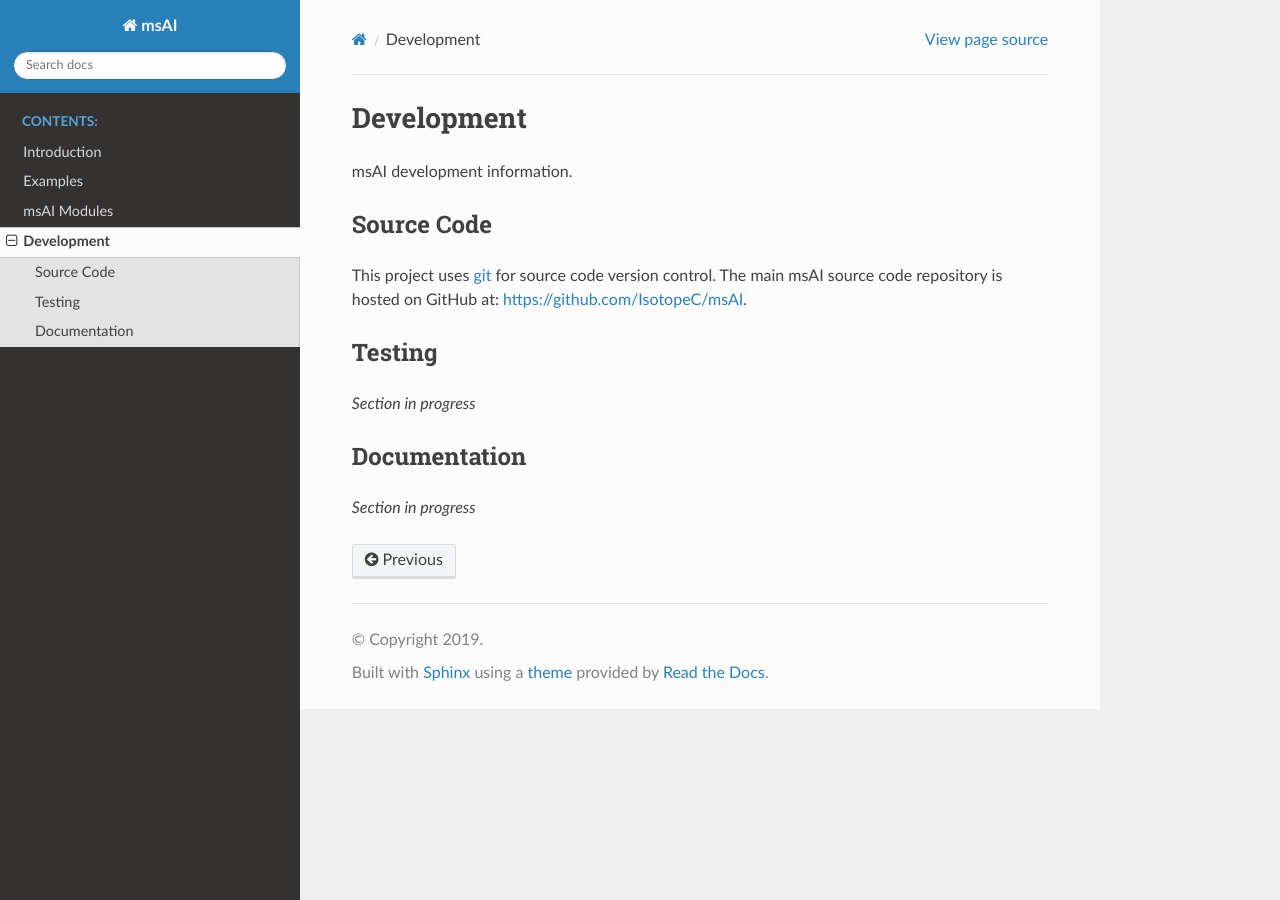
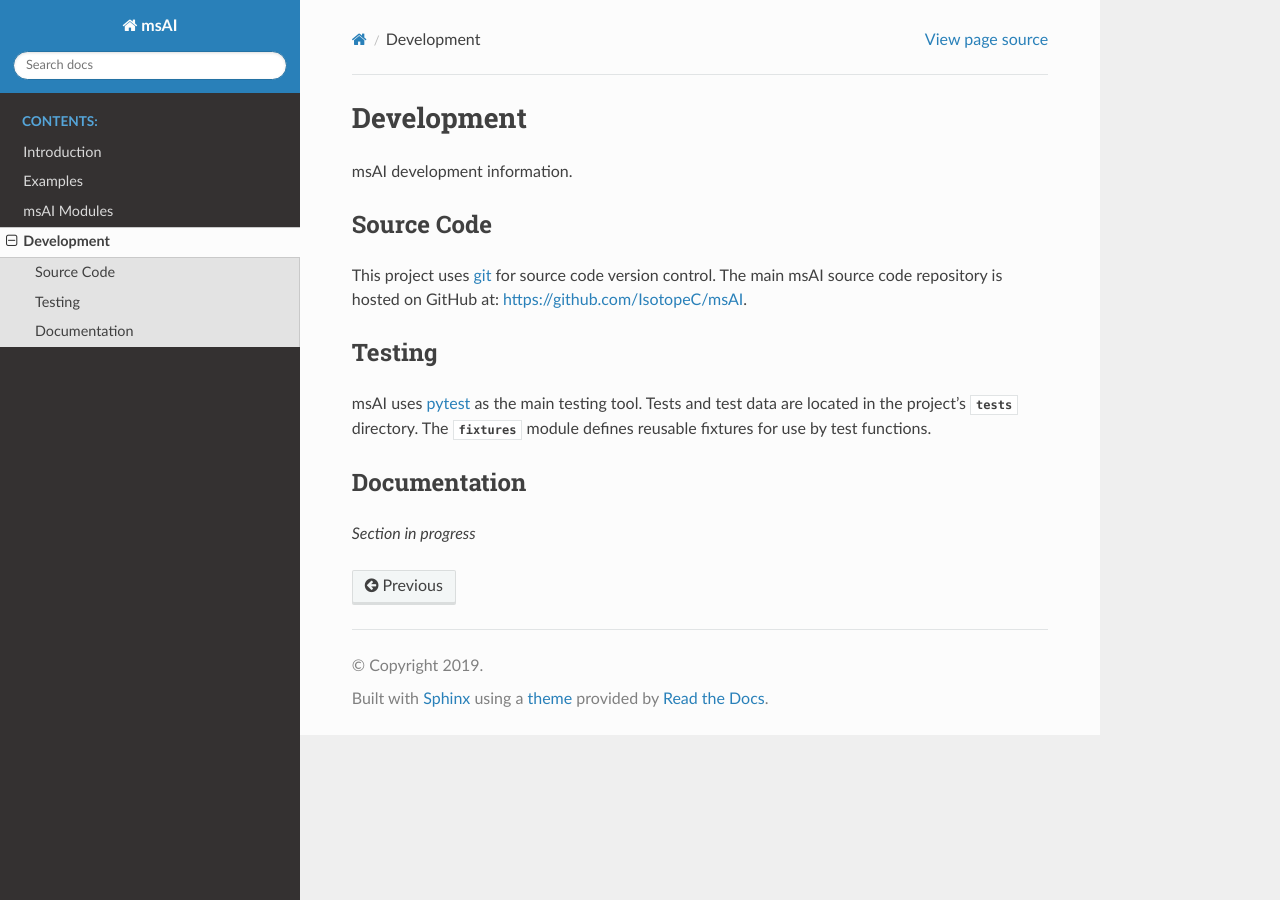
Before and after one commit to IsotopeC/msAI, a Sphinx documentation site: the page built from docs/development.rst, in a window 1280 px wide. Built offline with Sphinx 7.4.7 and the Read the Docs theme 2.0.0, drawn with Linux system fonts in a browser that asks for light colours.

Commit message:
Added testing info

```diff
--- a/docs/development.rst
+++ b/docs/development.rst
@@ -10,7 +10,7 @@
 Source Code
 ***********
 
-This project uses `git <https://git-scm.com/>`_ for source code version control.
+This project uses `git <https://git-scm.com>`_ for source code version control.
 The main msAI source code repository is hosted on GitHub at: https://github.com/IsotopeC/msAI.
 
 
@@ -18,7 +18,9 @@
 Testing
 *******
 
-*Section in progress*
+msAI uses `pytest <https://docs.pytest.org>`_ as the main testing tool.
+Tests and test data are located in the project's `tests` directory.
+The `fixtures` module defines reusable fixtures for use by test functions.
 
 
 *************
```
